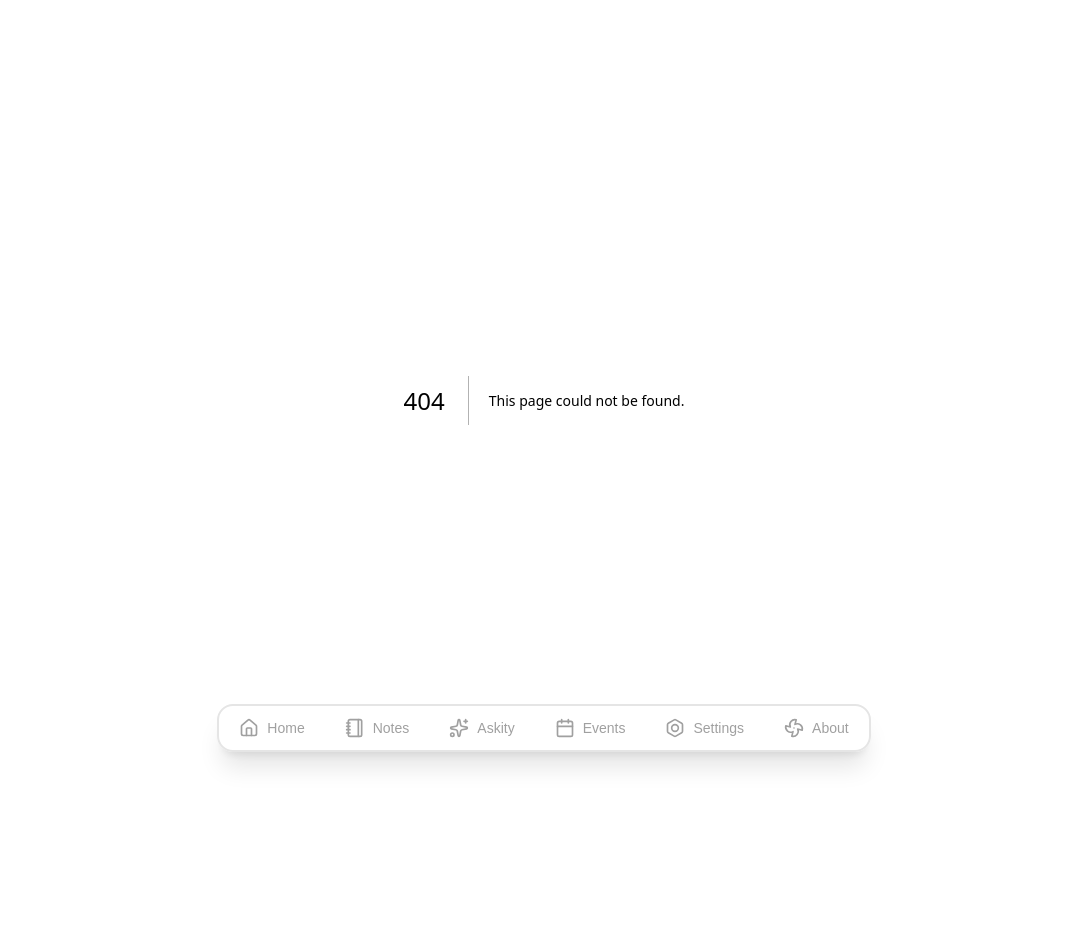
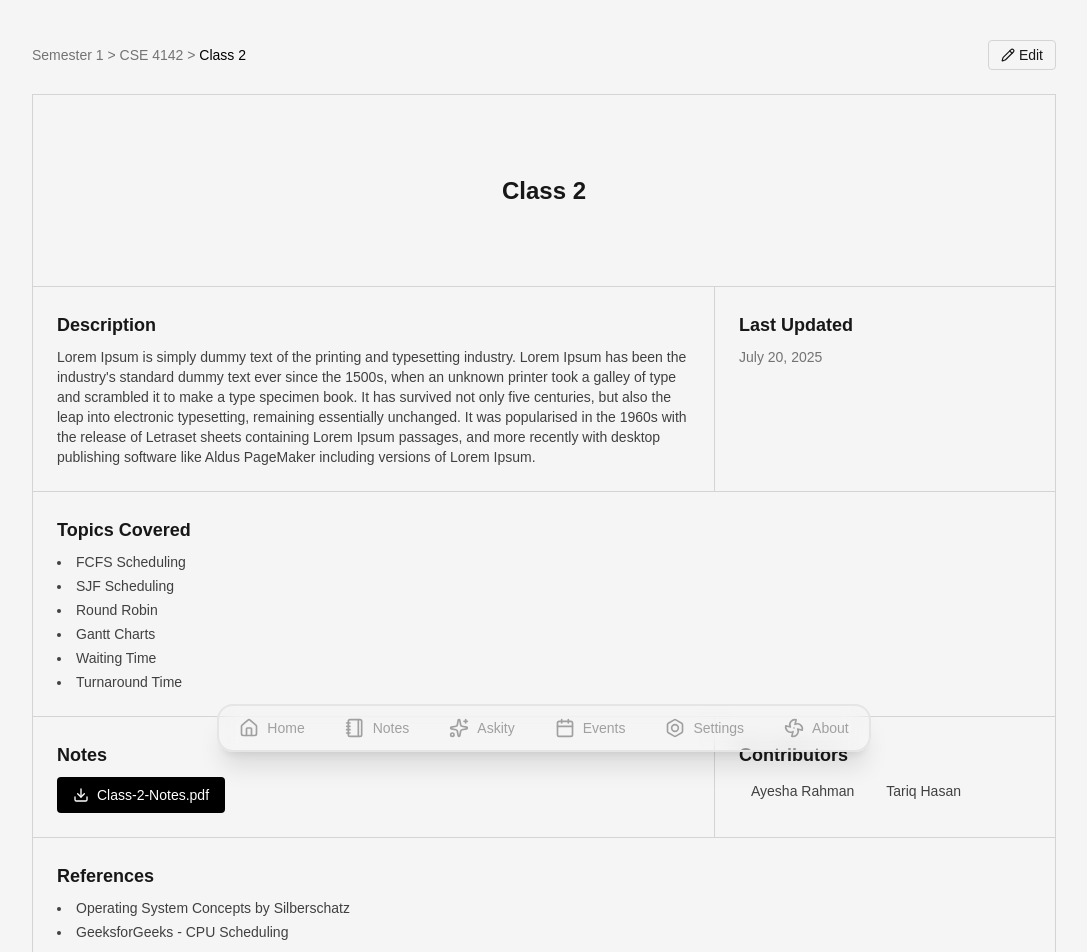
Before and after one commit to notenderdreams/deadcatsociety, a Next.js app: page /notes/1/1/1 in a window 1280 px wide. Before the commit this address had no page. Shown: the top 952 px of the page, without its empty margins (96-1183 px from the left). Before the commit the page ends 800 px from the top, so only its background shows below. Built offline with nearby package versions, Linux system fonts and the light colour scheme.

Commit message:
Add: Semester,Course,Class,ClassDetail
initial UI prototype  of the Class Related Pages
Needed  a lot of fixes

```diff
--- /dev/null
+++ b/app/notes/[semester]/[course]/[class]/page.tsx
@@ -0,0 +1,113 @@
+"use client";
+
+import React from "react";
+import { Download, Pencil } from "lucide-react";
+
+const classData = {
+  semester: "Semester 1",
+  course: "CSE 4142",
+  classTitle: "Class 2",
+  description:
+    "Lorem Ipsum is simply dummy text of the printing and typesetting industry. Lorem Ipsum has been the industry's standard dummy text ever since the 1500s, when an unknown printer took a galley of type and scrambled it to make a type specimen book. It has survived not only five centuries, but also the leap into electronic typesetting, remaining essentially unchanged. It was popularised in the 1960s with the release of Letraset sheets containing Lorem Ipsum passages, and more recently with desktop publishing software like Aldus PageMaker including versions of Lorem Ipsum.",
+  topics: [
+    "FCFS Scheduling",
+    "SJF Scheduling",
+    "Round Robin",
+    "Gantt Charts",
+    "Waiting Time",
+    "Turnaround Time",
+  ],
+  notesFile: {
+    name: "Class-2-Notes.pdf",
+    url: "/notes/Class-2-Notes.pdf",
+  },
+  references: [
+    "Operating System Concepts by Silberschatz",
+    "GeeksforGeeks - CPU Scheduling",
+  ],
+  contributors: ["Ayesha Rahman", "Tariq Hasan"],
+  lastUpdated: "July 20, 2025",
+};
+
+export default function ClassGridPage() {
+  return (
+    <div className="min-h-screen px-4 py-10 flex flex-col items-center">
+      {/* Top Bar: Breadcrumb + Edit Button */}
+      <div className="flex justify-between items-center w-full max-w-5xl mb-6">
+        <nav className="text-sm text-neutral-500">
+          {classData.semester} &gt; {classData.course} &gt;{" "}
+          <span className="text-black font-medium">{classData.classTitle}</span>
+        </nav>
+        <button className="inline-flex items-center gap-1 text-sm px-3 py-1 border border-neutral-300 rounded hover:bg-neutral-100 transition">
+          <Pencil size={14} />
+          Edit
+        </button>
+      </div>
+
+      {/* Grid layout */}
+      <div className="grid grid-cols-3 border-t border-l border-neutral-300 max-w-5xl w-full">
+        {/* Title */}
+        <div className="border-b border-r border-neutral-300 p-6 h-48 flex items-center justify-center text-2xl font-bold col-span-3">
+          {classData.classTitle}
+        </div>
+
+        {/* Description */}
+        <div className="border-b border-r border-neutral-300 p-6 col-span-2">
+          <h2 className="font-semibold text-lg mb-2">Description</h2>
+          <p className="text-sm text-neutral-700">{classData.description}</p>
+        </div>
+
+        {/* Last Updated */}
+        <div className="border-b border-r border-neutral-300 p-6">
+          <h2 className="font-semibold text-lg mb-2">Last Updated</h2>
+          <p className="text-sm text-neutral-500">{classData.lastUpdated}</p>
+        </div>
+
+        {/* Topics */}
+        <div className="border-b border-r border-neutral-300 p-6 col-span-3">
+          <h2 className="font-semibold text-lg mb-2">Topics Covered</h2>
+          <ul className="list-disc list-inside text-sm text-neutral-700 space-y-1">
+            {classData.topics.map((topic, idx) => (
+              <li key={idx}>{topic}</li>
+            ))}
+          </ul>
+        </div>
+
+        {/* Notes */}
+        <div className="border-b border-r border-neutral-300 p-6 col-span-2">
+          <h2 className="font-semibold text-lg mb-2">Notes</h2>
+          <a
+            href={classData.notesFile.url}
+            download
+            className="inline-flex items-center gap-2 px-4 py-2 bg-black text-white rounded hover:bg-neutral-800 transition text-sm"
+          >
+            <Download size={16} />
+            {classData.notesFile.name}
+          </a>
+        </div>
+
+        {/* Contributors */}
+        <div className="border-b border-r border-neutral-300 p-6">
+          <h2 className="font-semibold text-lg mb-2">Contributors</h2>
+          <ul className="flex flex-wrap gap-2 text-sm text-neutral-700">
+            {classData.contributors.map((name, idx) => (
+              <li key={idx} className="bg-neutral-100 px-3 py-1 rounded-full">
+                {name}
+              </li>
+            ))}
+          </ul>
+        </div>
+
+        {/* References */}
+        <div className="border-b border-r border-neutral-300 p-6 col-span-3">
+          <h2 className="font-semibold text-lg mb-2">References</h2>
+          <ul className="list-disc list-inside text-sm text-neutral-700 space-y-1">
+            {classData.references.map((ref, idx) => (
+              <li key={idx}>{ref}</li>
+            ))}
+          </ul>
+        </div>
+      </div>
+    </div>
+  );
+}
--- /dev/null
+++ b/app/notes/[semester]/[course]/page.tsx
@@ -0,0 +1,106 @@
+"use client";
+import { useRef } from "react";
+export default function App() {
+  const studyLogs = [
+    {
+      className: "Speculative Realities",
+      date: "Nov 15, 2024",
+      topics: [
+        "Sci-fi Labour exhibition in Beta  ",
+        "Lost Memory  ",
+        "Dune Spice  ",
+        "Ghost in the Shell  ",
+        "Blade Runner Nexus  ",
+      ],
+    },
+    {
+      className: "Chilton Database",
+      date: "Oct 28, 2024",
+      topics: [
+        "Terell Sprout  ",
+        "Frank Gehry  ",
+        "Dr. Zachariah Spergmann  ",
+        "And Goldstone  ",
+        "Lost Archives  ",
+        "Art Therapy  ",
+      ],
+    },
+    {
+      className: "Charles Cockrell",
+      date: "Oct 14, 2024",
+      topics: [
+        "Character-Conscious Essays  ",
+        "Tangere Heritage  ",
+        "New Wave Science Fiction  ",
+        "Geraldo Sarribe  ",
+      ],
+    },
+    {
+      className: "Ironia Airolica",
+      date: "Sep 30, 2024",
+      topics: [
+        "Kappersville Laboratory  ",
+        "S.N. Mazuzo  ",
+        "Transactivist Memoir  ",
+        "Z CORE  ",
+        "Hybrid Archeologies  ",
+        "Roboto Chin  ",
+      ],
+    },
+    {
+      className: "Jean Park",
+      date: "Sep 22, 2024",
+      topics: [],
+    },
+  ];
+
+  return (
+    <div className="min-h-screen bg-white text-black">
+      <div className="text-center py-16">
+        <h1 className="text-4xl font-bold">Classes</h1>
+      </div>
+
+      <div className="max-w-6xl mx-auto px-8 pb-16">
+        {studyLogs.map((log, index) => (
+          <div
+            key={index}
+            className="group relative transition-colors duration-300 border-t border-[#3d3d3d] bg-white hover:bg-black hover:text-white"
+          >
+            {/* Right Arrow on Hover */}
+            <div className="absolute top-1/2 right-4 -translate-y-1/2 text-white opacity-0 group-hover:opacity-100 group-hover:translate-x-1 transition-all duration-300 text-2xl">
+              →
+            </div>
+
+            <div className="grid grid-cols-1 md:grid-cols-2 gap-8 px-4 py-6">
+              {/* Class Info */}
+              <div className="space-y-2">
+                <h2 className="font-medium text-base">{log.className}</h2>
+                <div className="text-sm opacity-70">{log.date}</div>
+              </div>
+
+              {/* Topics */}
+              <div className="space-y-1">
+                {log.topics.length > 0 ? (
+                  log.topics.map((topic: string, topicIndex: number) => (
+                    <div key={topicIndex} className="flex items-start">
+                      <span className="text-sm mr-2 mt-0.5 font-mono min-w-[20px]">
+                        {topicIndex + 1}.
+                      </span>
+                      <span className="text-sm leading-relaxed">{topic}</span>
+                    </div>
+                  ))
+                ) : (
+                  <div className="text-sm opacity-50 italic">
+                    No topics recorded
+                  </div>
+                )}
+              </div>
+            </div>
+          </div>
+        ))}
+
+        <div className="h-16" />
+      </div>
+    </div>
+  );
+}
--- /dev/null
+++ b/app/notes/[semester]/page.tsx
@@ -0,0 +1,64 @@
+"use client";
+
+import React from "react";
+
+const courses = [
+  {
+    code: "CSE 4102",
+    classes: 12,
+    lastUpdated: "July 20, 2025",
+  },
+  {
+    code: "EEE 3101",
+    classes: 9,
+    lastUpdated: "July 18, 2025",
+  },
+  {
+    code: "MATH 2203",
+    classes: 15,
+    lastUpdated: "July 19, 2025",
+  },
+  {
+    code: "CSE 4201",
+    classes: 10,
+    lastUpdated: "July 16, 2025",
+  },
+  {
+    code: "HUM 2101",
+    classes: 7,
+    lastUpdated: "July 15, 2025",
+  },
+  {
+    code: "CSE 4305",
+    classes: 14,
+    lastUpdated: "July 14, 2025",
+  },
+];
+
+export default function SemesterGrid() {
+  return (
+    <div className="min-h-screen flex flex-col justify-center items-center bg-white px-4">
+      {/* Header */}
+      <h1 className="text-3xl font-bold mb-10 text-center">Summer 2025</h1>
+
+      {/* Grid */}
+      <div className="grid grid-cols-3 border-t border-l border-neutral-300 max-w-5xl w-full">
+        {courses.map((course, idx) => (
+          <div
+            key={idx}
+            className="relative border-b border-r border-neutral-300 p-8 h-56 flex flex-col justify-between transition-all duration-300 hover:bg-black hover:text-white cursor-pointer group"
+          >
+            <div className="text-2xl font-semibold">{course.code}</div>
+            <div className="text-sm">{course.classes} classes</div>
+            <div className="text-xs">Last updated: {course.lastUpdated}</div>
+
+            {/* Arrow on hover */}
+            <span className="absolute bottom-4 right-4 text-xl opacity-0 group-hover:opacity-100 transition-opacity duration-300">
+              →
+            </span>
+          </div>
+        ))}
+      </div>
+    </div>
+  );
+}
```
